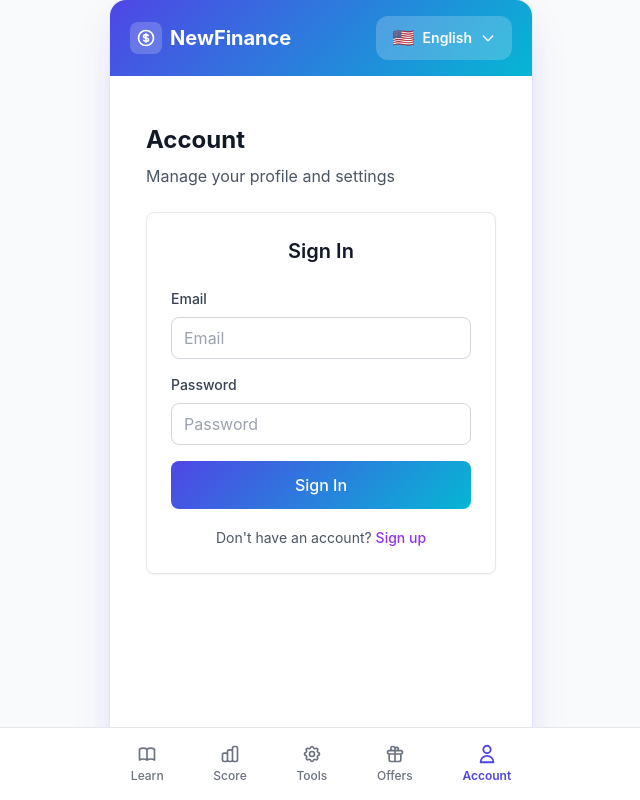
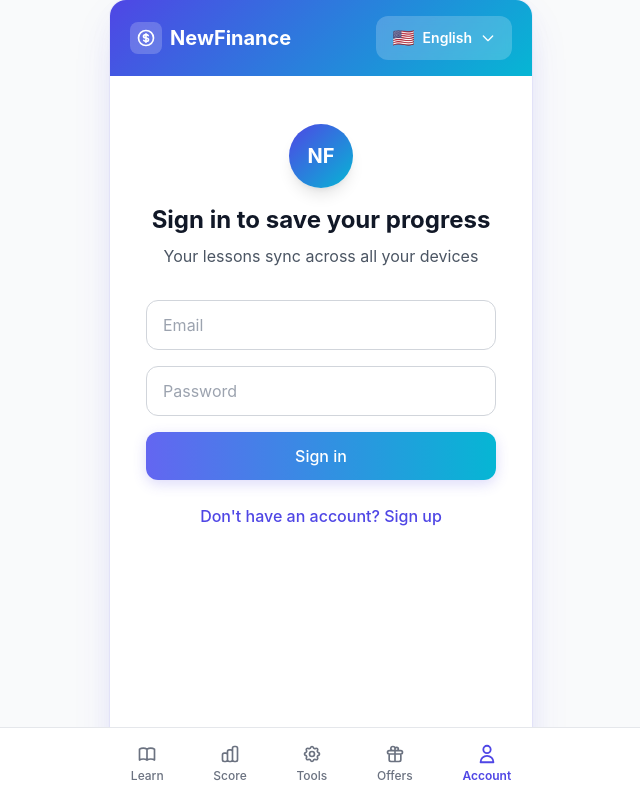
Before and after one commit to blueecho249-coder/immigrant-finance-app, a React (Vite) app: page /account in a window 1280 px wide. Shown: the whole page, without its empty margins (319-959 px from the left). Built offline with nearby package versions, Linux system fonts and the light colour scheme.

Commit message:
add sign in and sign up

```diff
--- a/src/App.jsx
+++ b/src/App.jsx
@@ -25,7 +25,7 @@ export default function App() {
           <Route path="/score" element={<Score language={language} />} />
           <Route path="/tools" element={<Tools language={language} />} />
           <Route path="/offers" element={<Offers language={language} />} />
-          <Route path="/account" element={<Account language={language} />} />
+          <Route path="/account" element={<Account />} />
         </Route>
       </Routes>
     </BrowserRouter>
--- a/src/pages/Account.jsx
+++ b/src/pages/Account.jsx
@@ -1,194 +1,243 @@
-import { useState } from 'react'
+import { useState, useEffect } from 'react'
+import { Link } from 'react-router-dom'
 
-export default function Account({ language = 'en' }) {
+export default function Account() {
+  const [isLoggedIn, setIsLoggedIn] = useState(false)
+  const [isSignUp, setIsSignUp] = useState(false)
   const [email, setEmail] = useState('')
   const [password, setPassword] = useState('')
-  const [isLoggedIn, setIsLoggedIn] = useState(!!localStorage.getItem('userEmail'))
-  const [isSignUp, setIsSignUp] = useState(false)
+  const [confirmPassword, setConfirmPassword] = useState('')
+  const [error, setError] = useState('')
+  const [userEmail, setUserEmail] = useState('')
+  const [isPremium, setIsPremium] = useState(false)
 
-  const handleSignIn = () => {
-    if (email && password) {
+  useEffect(() => {
+    // Check if user is logged in on component mount
+    const savedEmail = localStorage.getItem('userEmail')
+    const savedPremium = localStorage.getItem('isPremium') === 'true'
+
+    if (savedEmail) {
+      setIsLoggedIn(true)
+      setUserEmail(savedEmail)
+      setIsPremium(savedPremium)
+    }
+  }, [])
+
+  const validateEmail = (email) => {
+    return email.trim() !== ''
+  }
+
+  const validatePassword = (password) => {
+    return password.length >= 6
+  }
+
+  const handleSignIn = (e) => {
+    e.preventDefault()
+    setError('')
+
+    if (!validateEmail(email)) {
+      setError('Email is required')
+      return
+    }
+
+    if (!validatePassword(password)) {
+      setError('Password must be at least 6 characters')
+      return
+    }
+
+    // Check if user exists in localStorage
+    const savedEmail = localStorage.getItem('userEmail')
+    const savedPassword = localStorage.getItem('userPassword')
+
+    if (savedEmail === email && savedPassword === password) {
+      setIsLoggedIn(true)
+      setUserEmail(email)
       localStorage.setItem('userEmail', email)
-      setIsLoggedIn(true)
+      localStorage.setItem('userPassword', password)
+    } else {
+      setError('Invalid email or password')
     }
   }
 
-  const handleSignUp = () => {
-    if (email && password) {
+  const handleSignUp = (e) => {
+    e.preventDefault()
+    setError('')
+
+    if (!validateEmail(email)) {
+      setError('Email is required')
+      return
+    }
+
+    if (!validatePassword(password)) {
+      setError('Password must be at least 6 characters')
+      return
+    }
+
+    if (password !== confirmPassword) {
+      setError('Passwords do not match')
+      return
+    }
+
+    // Save new user to localStorage
     localStorage.setItem('userEmail', email)
+    localStorage.setItem('userPassword', password)
+    localStorage.setItem('isPremium', 'false')
+
     setIsLoggedIn(true)
-    }
+    setUserEmail(email)
+    setIsPremium(false)
   }
 
   const handleSignOut = () => {
-    localStorage.removeItem('userEmail')
     setIsLoggedIn(false)
+    setUserEmail('')
     setEmail('')
     setPassword('')
+    setConfirmPassword('')
+    setError('')
+    // Keep localStorage data for future sign in
   }
 
-  const content = {
-    en: {
-      title: "Account",
-      subtitle: "Manage your profile and settings",
-      signIn: "Sign In",
-      signUp: "Sign Up",
-      email: "Email",
-      password: "Password",
-      welcome: "Welcome",
-      getPremium: "Get Premium",
-      signOut: "Sign Out",
-      noAccount: "Don't have an account?",
-      haveAccount: "Already have an account?",
-      signUpLink: "Sign up",
-      signInLink: "Sign in"
-    },
-    es: {
-      title: "Cuenta",
-      subtitle: "Gestiona tu perfil y configuración",
-      signIn: "Iniciar Sesión",
-      signUp: "Registrarse",
-      email: "Correo Electrónico",
-      password: "Contraseña",
-      welcome: "Bienvenido",
-      getPremium: "Obtener Premium",
-      signOut: "Cerrar Sesión",
-      noAccount: "¿No tienes una cuenta?",
-      haveAccount: "¿Ya tienes una cuenta?",
-      signUpLink: "Registrarse",
-      signInLink: "Iniciar Sesión"
-    },
-    hi: {
-      title: "खाता",
-      subtitle: "अपनी प्रोफ़ाइल और सेटिंग्स प्रबंधित करें",
-      signIn: "साइन इन करें",
-      signUp: "साइन अप करें",
-      email: "ईमेल",
-      password: "पासवर्ड",
-      welcome: "स्वागत है",
-      getPremium: "प्रीमियम प्राप्त करें",
-      signOut: "साइन आउट करें",
-      noAccount: "क्या आपके पास खाता नहीं है?",
-      haveAccount: "क्या आपके पास पहले से खाता है?",
-      signUpLink: "साइन अप करें",
-      signInLink: "साइन इन करें"
-    }
+  const getInitial = (email) => {
+    return email.charAt(0).toUpperCase()
   }
 
-  const t = content[language] || content.en
-
   if (isLoggedIn) {
-    const savedEmail = localStorage.getItem('userEmail')
     return (
       <div className="px-4 py-6">
-        <div className="mb-6">
-          <h1 className="mb-2 text-2xl font-bold text-gray-900">{t.title}</h1>
-          <p className="text-gray-600">{t.subtitle}</p>
+        {/* User Profile Section */}
+        <div className="text-center mb-8">
+          <div className="mx-auto h-20 w-20 rounded-full gradient-header flex items-center justify-center mb-4 shadow-lg">
+            <span className="text-2xl font-bold text-white">
+              {getInitial(userEmail)}
+            </span>
+          </div>
+          <h2 className="text-xl font-bold text-gray-900 mb-1">{userEmail}</h2>
+          <span className="inline-flex items-center px-3 py-1 rounded-full text-sm font-medium bg-gray-100 text-gray-700">
+            Free Plan
+          </span>
         </div>
 
-        <div className="space-y-6">
-          <div className="rounded-lg border border-gray-200 bg-white p-6 shadow-sm">
-            <div className="text-center">
-              <div className="mb-4">
-                <div className="mx-auto h-16 w-16 rounded-full gradient-header flex items-center justify-center">
-                  <span className="text-2xl font-bold text-white">
-                    {savedEmail[0].toUpperCase()}
-                  </span>
-                </div>
-              </div>
-              <h2 className="mb-2 text-xl font-semibold text-gray-900">
-                {t.welcome}, {savedEmail}
-              </h2>
-              <p className="text-gray-600">{savedEmail}</p>
-            </div>
-          </div>
-
-          <div className="rounded-lg border border-gray-200 bg-white p-6 shadow-sm">
-            <h3 className="mb-4 text-lg font-semibold text-gray-900">
-              {t.getPremium}
-            </h3>
-            <p className="mb-4 text-gray-600">
-              Unlock all lessons and features with premium access
-            </p>
+        {/* Upgrade Card */}
+        <div className="mb-8">
+          <div className="bg-gradient-to-r from-indigo-600 to-cyan-600 rounded-2xl p-6 text-white shadow-xl">
+            <h3 className="text-xl font-bold mb-2">Unlock all 20 lessons</h3>
+            <p className="mb-4 opacity-90">Get premium access to exclusive content and advanced features</p>
             <a
               href="https://blueecho3.gumroad.com/l/btyknk"
               target="_blank"
               rel="noopener noreferrer"
-              className="block w-full rounded-lg gradient-header px-4 py-3 text-center font-medium text-white transition-transform hover:scale-105"
+              className="inline-block w-full bg-white text-indigo-600 font-bold py-3 px-6 rounded-xl text-center hover:bg-gray-50 transition-all"
             >
-              {t.getPremium} — $9.99/month
+              Get Premium — $9.99/month
             </a>
           </div>
+        </div>
 
+        {/* Progress Section */}
+        <div className="mb-8">
+          <h3 className="text-lg font-semibold text-gray-900 mb-4">Your Progress</h3>
+          <div className="bg-gray-50 rounded-xl p-4">
+            <div className="flex items-center justify-between mb-3">
+              <span className="text-gray-700">Lessons Completed</span>
+              <span className="font-semibold text-gray-900">3 / 20</span>
+            </div>
+            <div className="w-full bg-gray-200 rounded-full h-2">
+              <div className="gradient-header h-2 rounded-full" style={{ width: '15%' }}></div>
+            </div>
+            <p className="text-sm text-gray-600 mt-3">Keep learning to unlock more lessons!</p>
+          </div>
+        </div>
+
+        {/* Sign Out Button */}
         <button
           onClick={handleSignOut}
-            className="w-full rounded-lg border border-gray-300 bg-white px-4 py-3 font-medium text-gray-700 transition-colors hover:bg-gray-50"
+          className="w-full py-3 px-6 rounded-xl font-medium border border-gray-300 text-gray-700 hover:bg-gray-50 transition-all"
         >
-            {t.signOut}
+          Sign Out
         </button>
-        </div>
       </div>
     )
   }
 
   return (
     <div className="px-4 py-6">
-      <div className="mb-6">
-        <h1 className="mb-2 text-2xl font-bold text-gray-900">{t.title}</h1>
-        <p className="text-gray-600">{t.subtitle}</p>
+      {/* Logo */}
+      <div className="text-center mb-8">
+        <div className="mx-auto h-16 w-16 rounded-full gradient-header flex items-center justify-center mb-4 shadow-lg">
+          <span className="text-xl font-bold text-white">NF</span>
+        </div>
+        <h2 className="text-2xl font-bold text-gray-900 mb-2">
+          {isSignUp ? 'Create your account' : 'Sign in to save your progress'}
+        </h2>
+        <p className="text-gray-600">
+          {isSignUp ? 'Join thousands learning financial literacy' : 'Your lessons sync across all your devices'}
+        </p>
       </div>
 
-      <div className="rounded-lg border border-gray-200 bg-white p-6 shadow-sm">
-        <h2 className="mb-6 text-xl font-semibold text-center text-gray-900">
-          {isSignUp ? t.signUp : t.signIn}
-        </h2>
+      {/* Error Message */}
+      {error && (
+        <div className="mb-4 p-3 bg-red-50 border border-red-200 rounded-xl">
+          <p className="text-red-600 text-sm font-medium">{error}</p>
+        </div>
+      )}
 
-        <div className="space-y-4">
+      {/* Form */}
+      <form onSubmit={isSignUp ? handleSignUp : handleSignIn} className="space-y-4">
         <div>
-            <label className="mb-2 block text-sm font-medium text-gray-700">
-              {t.email}
-            </label>
           <input
             type="email"
+            placeholder="Email"
             value={email}
             onChange={(e) => setEmail(e.target.value)}
-              className="w-full rounded-lg border border-gray-300 px-3 py-2"
-              placeholder={t.email}
+            className="input-field"
+            required
           />
         </div>
 
         <div>
-            <label className="mb-2 block text-sm font-medium text-gray-700">
-              {t.password}
-            </label>
           <input
             type="password"
+            placeholder="Password"
             value={password}
             onChange={(e) => setPassword(e.target.value)}
-              className="w-full rounded-lg border border-gray-300 px-3 py-2"
-              placeholder={t.password}
+            className="input-field"
+            required
           />
         </div>
 
+        {isSignUp && (
+          <div>
+            <input
+              type="password"
+              placeholder="Confirm password"
+              value={confirmPassword}
+              onChange={(e) => setConfirmPassword(e.target.value)}
+              className="input-field"
+              required
+            />
+          </div>
+        )}
+
         <button
-            onClick={isSignUp ? handleSignUp : handleSignIn}
-            className="w-full rounded-lg gradient-header px-4 py-3 font-medium text-white transition-transform hover:scale-105"
+          type="submit"
+          className="w-full btn-primary"
         >
-            {isSignUp ? t.signUp : t.signIn}
+          {isSignUp ? 'Create account' : 'Sign in'}
         </button>
+      </form>
 
-          <div className="text-center">
-            <span className="text-sm text-gray-600">
-              {isSignUp ? t.haveAccount : t.noAccount}{' '}
+      {/* Toggle Sign In/Sign Up */}
+      <div className="text-center mt-6">
         <button
-                onClick={() => setIsSignUp(!isSignUp)}
-                className="font-medium text-purple-600 hover:text-purple-700"
+          onClick={() => {
+            setIsSignUp(!isSignUp)
+            setError('')
+          }}
+          className="text-indigo-600 font-medium hover:text-indigo-700 transition-colors"
         >
-                {isSignUp ? t.signInLink : t.signUpLink}
+          {isSignUp ? 'Already have an account? Sign in' : "Don't have an account? Sign up"}
         </button>
-            </span>
-          </div>
-        </div>
       </div>
     </div>
   )
```
Lines whose indentation alone changed are shown as unchanged.
